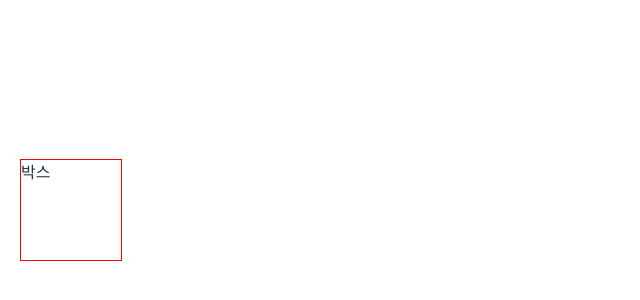
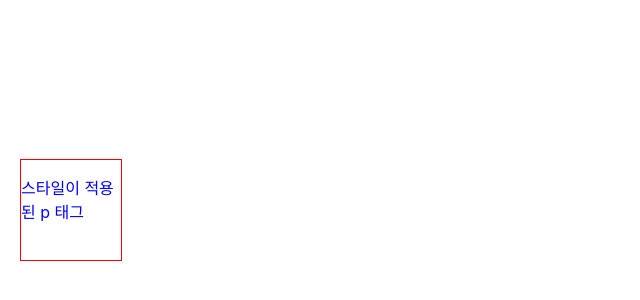
Before and after one commit to johj703/styling-app, a React (Vite) app: page / in a window 1280 px wide. Shown: the part 190-490 px from the top of the page, without its empty margins (0-640 px from the left). Built offline with nearby package versions, Linux system fonts and the light colour scheme.

Commit message:
div태그만이 아니라 p태그도 styled-components로 style을 적용시킬 수 있다.

```diff
--- a/src/App.jsx
+++ b/src/App.jsx
@@ -8,10 +8,16 @@ const StBox = styled.div`
   margin: 20px;
 `;
 
+const StP = styled.p`
+  color: blue;
+`;
+
 function App() {
   return (
     <>
-      <StBox>박스</StBox>
+      <StBox>
+        <StP>스타일이 적용된 p 태그</StP>
+      </StBox>
     </>
   );
 }
```
